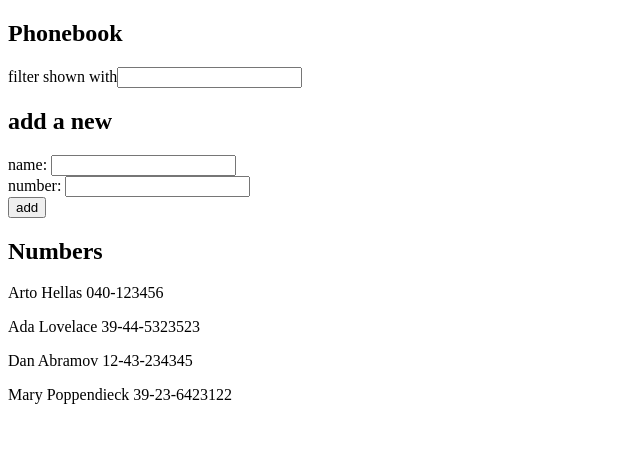
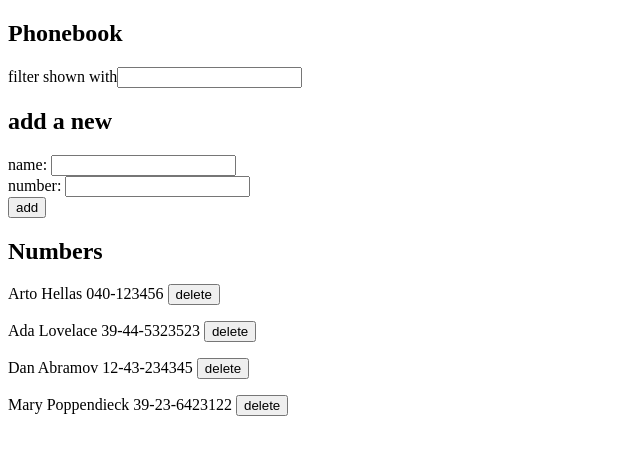
Before and after one commit to iwallow/Fullstack-Exercise, a React (Create React App) app in the folder part2/phonebook/: page / in a window 1280 px wide. Shown: the top 454 px of the page, without its empty margins (0-640 px from the left). Built offline with nearby package versions, Linux system fonts and the light colour scheme; data requests are answered from the project's data file.

Commit message:
complete exercise 2.17

```diff
--- a/part2/phonebook/src/App.js
+++ b/part2/phonebook/src/App.js
@@ -27,8 +27,9 @@ const PersonForm = (props) => {
   )
 }
 
-const Persons = ({listToShow}) => (
-  listToShow.map(person => <p key={person.name}>{person.name} {person.number}</p>)
+const Persons = ({listToShow, deletePhoneNumber}) => (
+  // 2.17 添加了删除的按钮，并用处理器deletePhoneNumber方法处理
+  listToShow.map(person => <p key={person.name}>{person.name} {person.number} <button onClick={() => deletePhoneNumber(person.id)}>delete</button></p>)
 )
 
 
@@ -44,16 +45,16 @@ const App = () => {
   // 2.11 使用Effect Hook的方式获取JSON数据
   const [persons, setPersons] = useState([])
 
+  const [newName, setNewName] = useState('')
+  const [newNumber,setNewNumber] = useState('')
+  const [newFilter, setNewFilter] = useState('')
+
   useEffect(() => {
     // 2.16 调用与后端通信的方法
     phonebookService.getAll().then(initialData => {
       setPersons(initialData)
     })
   }, [])
-
-  const [newName, setNewName] = useState('')
-  const [newNumber,setNewNumber] = useState('')
-  const [newFilter, setNewFilter] = useState('')
 
   const addPhoneNumber = (event) =>{
     event.preventDefault()
@@ -78,6 +79,16 @@ const App = () => {
         }
       )
     }
+  }
+
+  //2.17 删除元素的处理函数
+  const deletePhoneNumber = (id) =>{
+    phonebookService.deleteItem(id)
+    // ！！！ 这里是否应该重新获取全部的列表？
+    // ！！！ 或者有其他更好的方式？？
+    phonebookService.getAll().then(initialData => {
+      setPersons(initialData)
+    })
   }
 
   const handleNameChange = (event) =>{
@@ -109,7 +120,7 @@ const App = () => {
       <PersonForm onSubmit={addPhoneNumber} name={newName} nameChange={handleNameChange} number={newNumber} numberChange={handleNumberChange}/>
 
       <h2>Numbers</h2>
-      <Persons listToShow={listToShow}/>
+      <Persons listToShow={listToShow} deletePhoneNumber={deletePhoneNumber}/>
     </div>
   )
 }
--- a/part2/phonebook/src/services/phonebook.js
+++ b/part2/phonebook/src/services/phonebook.js
@@ -7,8 +7,14 @@ const getAll = () => {
     return axios.get(baseUrl).then(response => response.data)
 }
 
-const create = newObject =>{
+const create = newObject => {
     return axios.post(baseUrl, newObject).then(response => response.data)
 }
 
-export default { getAll, create }
+// 2.17 添加了与后端通信的删除方法
+const deleteItem = id => {
+    const url = `${baseUrl}/${id}`
+    return axios.delete(url)
+}
+
+export default { getAll, create, deleteItem }
```
